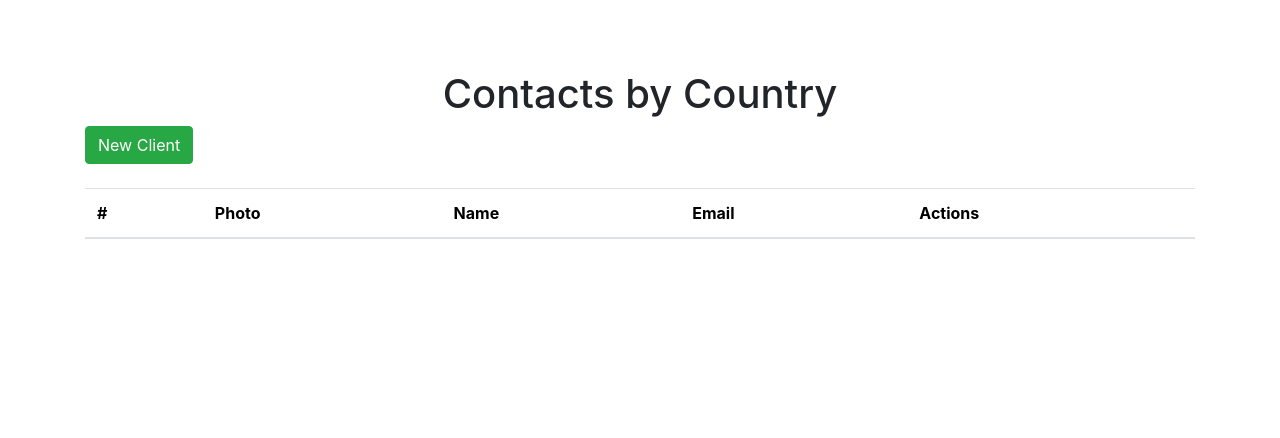
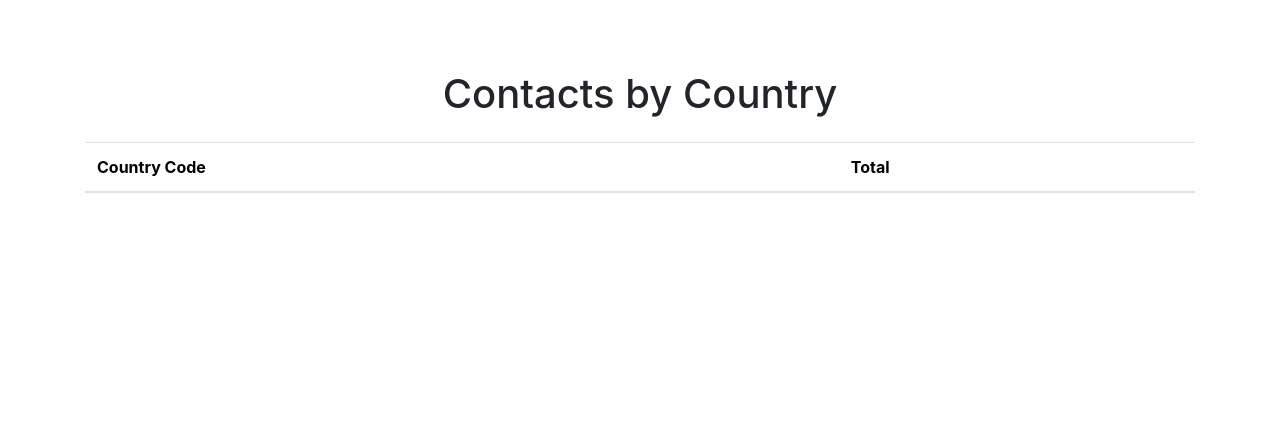
Before and after one commit to ezequidias/yii_test, a Yii app: template views/contacts/index.php in a window 1280 px wide. Shown: the top 438 px of the page. Run offline with PHP 8.4 and a stand-in for Yii, Linux system fonts and the light colour scheme; the template is opened without the code that fills it, so the values that code supplies are empty; some libraries are stand-ins or nearby versions.

Commit message:
Created contacts by country

```diff
--- a/views/clients/details.php
+++ b/views/clients/details.php
@@ -13,4 +13,4 @@
         <label for="email">Email: </label> <b><?= $model->email; ?></b><br/>
     </div>
 
-    <?= $this->render('contacts', $_params_); ?>
+    <?= $this->render('../contacts', $_params_); ?>
--- a/views/clients/update.php
+++ b/views/clients/update.php
@@ -23,4 +23,4 @@
         <button type="submit" class="btn btn-primary mt-2">Save</button>
     </form>
 
-    <?= $this->render('contacts', $_params_); ?>
+    <?= $this->render('../contacts', $_params_); ?>
--- a/views/contacts/index.php
+++ b/views/contacts/index.php
@@ -1,35 +1,21 @@
 <?php
     use yii\helpers\Url;
-    use yii\widgets\LinkPager;
-    use app\components\CustomPagination;
     /* @var $this yii\web\View */
     ?>
     <h1 class="text text-center">Contacts by Country</h1>
-    <a href="<?= Url::to(['clients/create']);?>" class="btn btn-success">New Client</a>
     <table class="table mt-4">
         <thead>
         <tr>
-            <th>#</th>
-            <th>Photo</th>
-            <th>Name</th>
-            <th>Email</th>
-            <th>Actions</th>
+            <th>Country Code</th>
+            <th>Total</th>
         </tr>
         </thead>
         <tbody>
-            <?php foreach($clients as $client): ?>
+            <?php foreach($contacts as $row): ?>
                 <tr>
-                    <td><?= $client->id; ?></td>
-                    <td><?= $client->photo; ?></td>
-                    <td><?= $client->name; ?></td>
-                    <td><?= $client->email; ?></td>
-                    <td>
-                        <a href="<?= Url::to(['clients/details', 'id' => $client->id]);?>" class="btn btn-info btn-sm text-white">Details</a>
-                        <a href="<?= Url::to(['clients/update', 'id' => $client->id]);?>" class="btn btn-success btn-sm text-white">Edit</a>
-                        <a href="<?= Url::to(['clients/delete', 'id' => $client->id]);?>" class="btn btn-danger btn-sm">Delete</a>
-                    </td>
+                    <td><?= $row['country_code']; ?></td>
+                    <td><?= $row['count']; ?></td>
                 </tr>
             <?php endforeach; ?>
         </tbody>
     </table>
-        <?= \yii\bootstrap4\LinkPager::widget(['pagination' => $pagination]) ?>
```
Also changed, not shown: controllers/ContactsController.php (+20 -1 lines), views/contacts/update.php (added, +30 -0 lines), views/contacts.php (renamed from views/clients/contacts.php).
